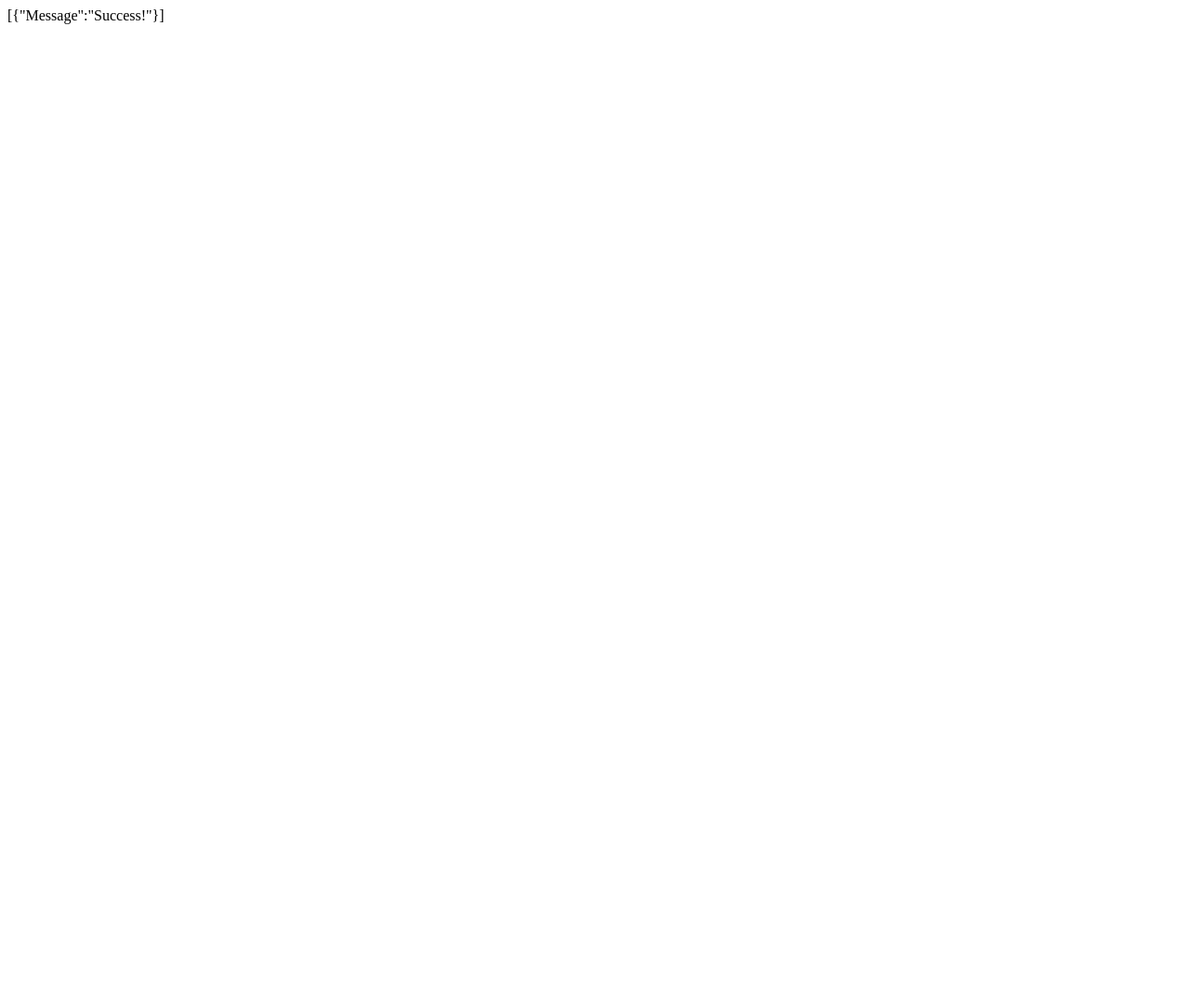
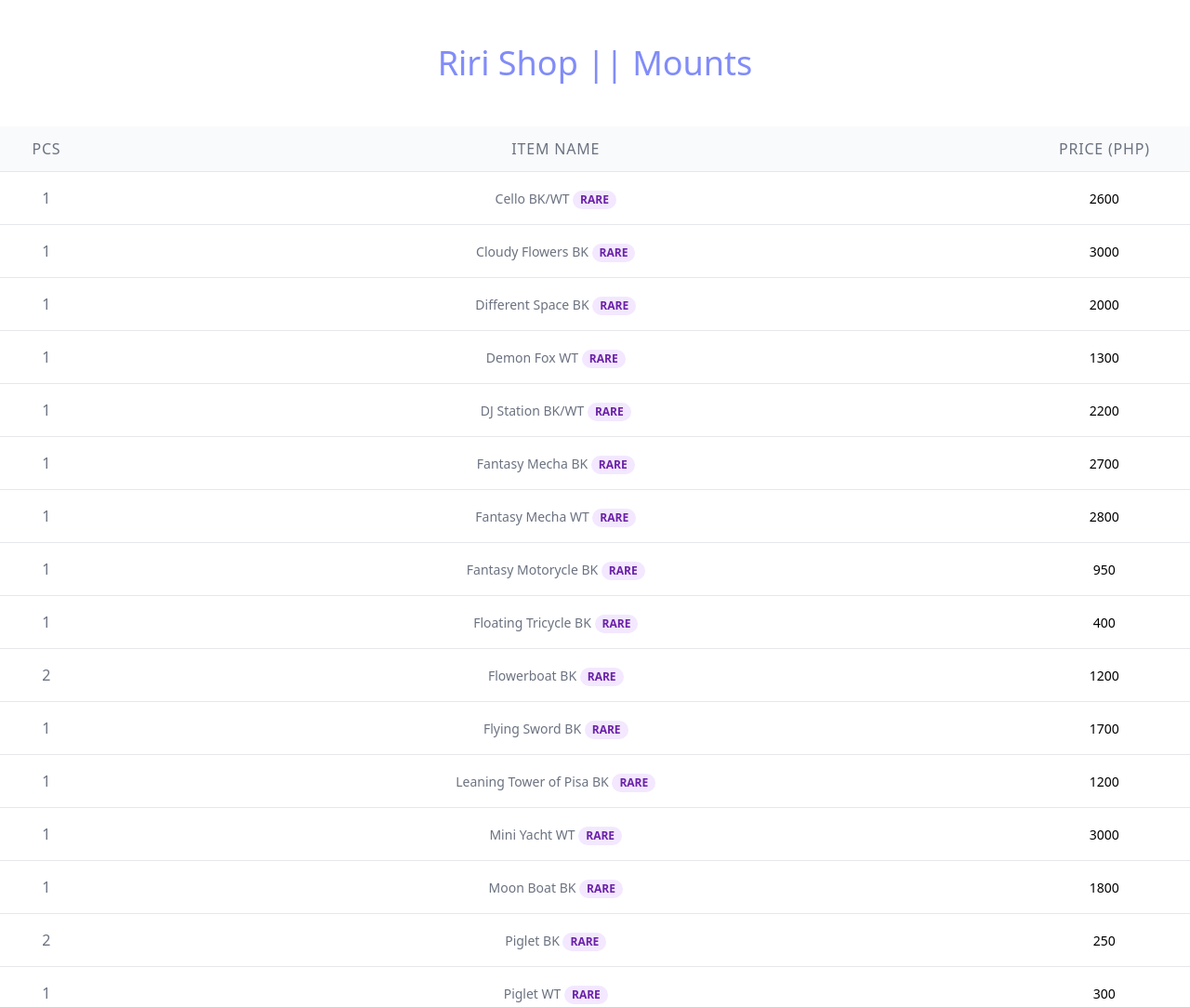
Before and after one commit to abc1-0/assets, a plain HTML site: page index.html in a window 1280 px wide. Shown: the top 1083 px of the page at 93% size. Before the commit the page ends 800 px from the top, so only its background shows below. Drawn offline with nearby package versions, Linux system fonts and the light colour scheme.

Commit message:
Add files via upload

```diff
--- a/index.html
+++ b/index.html
@@ -1,8 +1,27 @@
-<html>
-    <head>
-        <title>Touch Images</title>
-    </head>
-    <body>
-        <p>[{"Message":"Success!"}]</p>
-    </body>
+<!DOCTYPE html>
+<html lang="en">
+<head>
+    <meta charset="UTF-8">
+    <meta http-equiv="X-UA-Compatible" content="IE=edge">
+    <meta name="viewport" content="width=device-width, initial-scale=1.0">
+    <title>Assets Server</title>
+    <script src="https://cdn.tailwindcss.com"></script>
+</head>
+<body>
+    <div class="container mx-auto">
+        <h1 class="text-center text-4xl text-indigo-400 py-12">Riri Shop || Mounts</h1>
+        <table class="min-w-full divide-y divide-gray-200 text-center">
+            <thead class="bg-gray-50">
+                <tr>
+                    <th class="text-center px-6 py-3 text-left text-l font-medium text-gray-500 uppercase tracking-wider">Pcs</th>
+                    <th class="text-center px-6 py-3 text-left text-l font-medium text-gray-500 uppercase tracking-wider">Item Name</th>
+                    <th class="text-center px-6 py-3 text-left text-l font-medium text-gray-500 uppercase tracking-wider">Price (PHP)</th>
+                </tr>
+            </thead>
+            <tbody class="bg-white divide-y divide-gray-200" id="tbody">
+            </tbody>
+        </table>
+    </div>
+    <script src="./index.js"></script>
+</body>
 </html>
--- /dev/null
+++ b/index.js
@@ -0,0 +1,34 @@
+
+let tbody = document.getElementById("tbody")
+
+fetch("https://raw.githubusercontent.com/abc1-0/assets/main/mounts.json")
+.then(res => res.json())
+.then(json => {
+    json.map(data => {
+        tbody.append(td_fun(data));
+    })
+})
+
+function td_fun({Pcs,PHP,Mounts,Rarity,Image}){
+    let td = document.createElement('tr')
+    td.innerHTML = `
+    </td>
+    <td class="px-6 py-4 whitespace-nowrap">
+    <span class="text-m text-gray-500">${Pcs}</span>
+</td>
+    </td>
+    <td class="px-6 py-4 whitespace-nowrap">
+    <span class="text-sm text-gray-500">
+    <a href="${Image}">${Mounts}</a>
+    </span>
+    <span class="px-2 inline-flex text-xs leading-5 font-semibold rounded-full bg-purple-100 text-purple-800">
+    ${Rarity}
+</span>
+</td>
+</td>
+<td class="px-6 py-4 whitespace-nowrap">
+    <span class="text-sm text-black-500">${PHP}</span>
+</td>
+    `;
+    return td
+}
```
